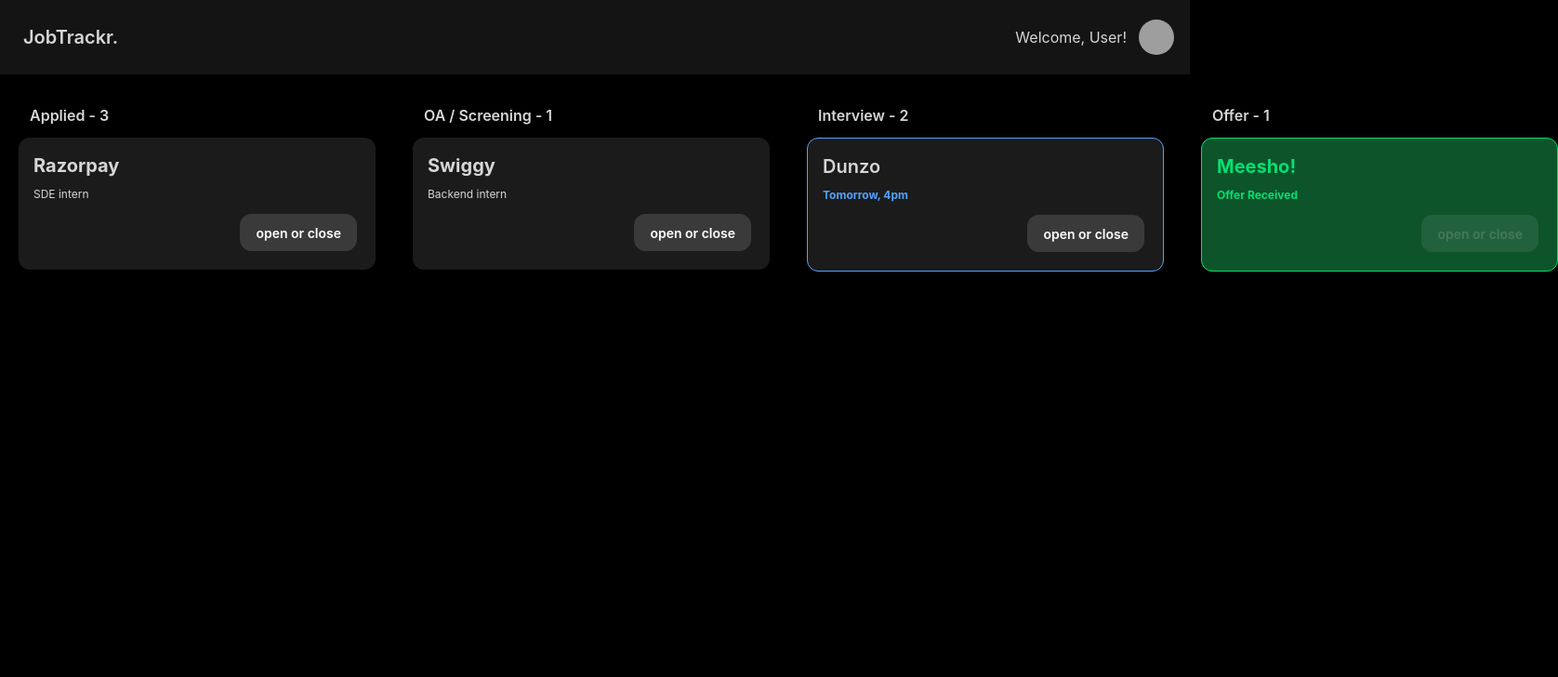
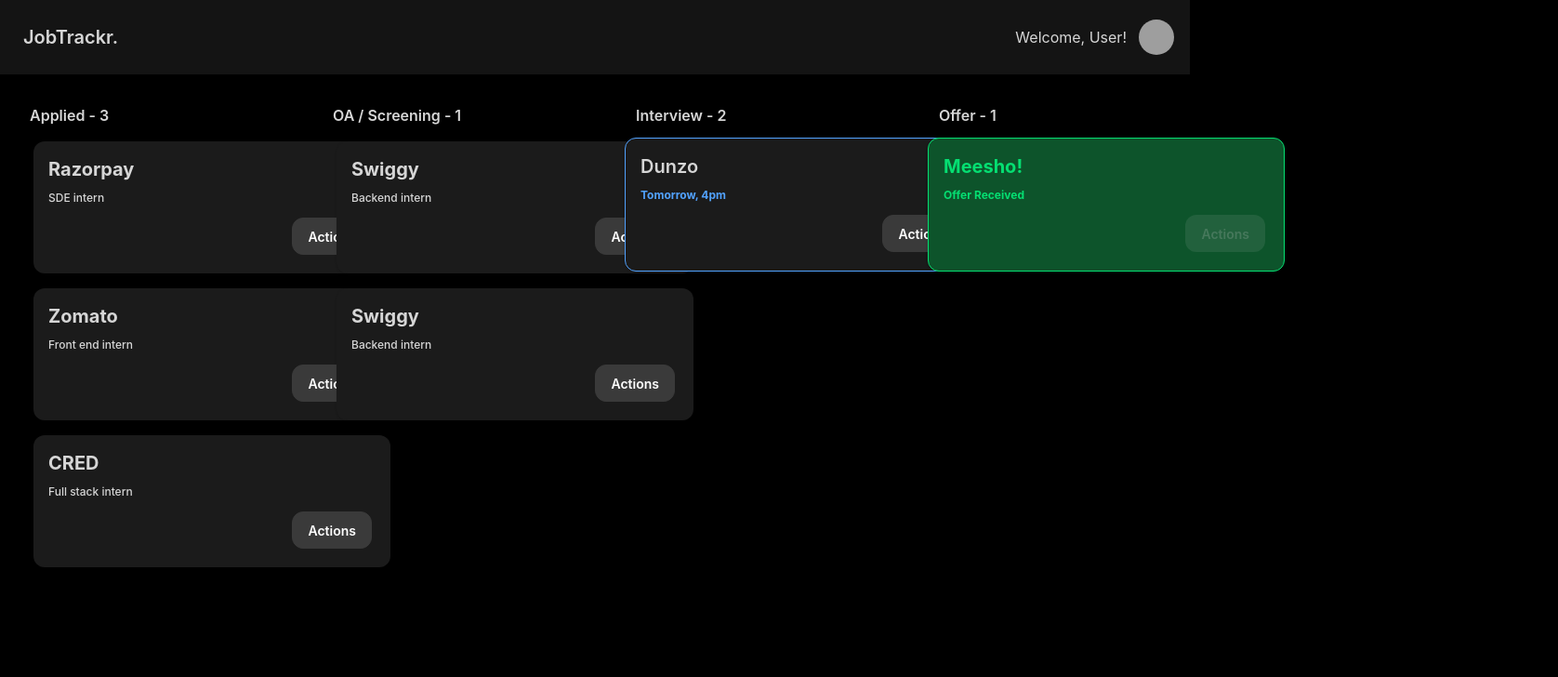
Before and after one commit to AkhilYeddu/jobTrackr-web, a React (Vite) app: page / in a window 1280 px wide. Shown: the top 728 px of the page at 93% size, 1676 px wide, since content can reach past the window. Built offline with nearby package versions, Linux system fonts and the light colour scheme; grey boxes are pictures that could not be loaded.

Commit message:
style: messing with font size

```diff
--- a/src/components/DashBoard.jsx
+++ b/src/components/DashBoard.jsx
@@ -1,16 +1,16 @@
 const DashBoard = () => {
   return (
-    <div className="dashboard flex">
+    <div className="dashboard grid grid-cols-1 md:grid-cols-2 xl:grid-cols-4 gap-6">
 
         <div className="applied m-5">
             <h3 className="font-semibold m-3">Applied - 3</h3>
-            <div className="card w-96 bg-base-300 card-sm shadow-sm rounded-xl transition-all duration-300 hover:-translate-y-2 ">
+            <div className="card w-96 bg-base-300 card-sm shadow-sm rounded-xl transition-all duration-300 hover:-translate-y-2 m-4">
                 <div className="card-body">
                     <h2 className="card-title font-bold font-bold text-xl">Razorpay</h2>
-                    <p>SDE intern</p>
+                    <p className="font-medium">SDE intern</p>
                 <div className="justify-end card-actions">
                     <details className="dropdown ">
-                        <summary className="btn m-1 btn-primary border rounded-xl cursor-pointer  hover:bg-white hover:text-black">open or close</summary>
+                        <summary className="btn m-1 btn-primary border rounded-xl cursor-pointer  hover:bg-white hover:text-black">Actions</summary>
                         <ul className="menu dropdown-content bg-base-200 rounded-box z-1 w-52 p-2 shadow-sm">
                             <li><a>Item 1</a></li>
                             <li><a>Item 2</a></li>
@@ -21,16 +21,68 @@
             </div>
         </div>
 
+        <div className="card w-96 bg-base-300 card-sm shadow-sm rounded-xl transition-all duration-300 hover:-translate-y-2  m-4">
+                <div className="card-body">
+                    <h2 className="card-title font-bold font-bold text-xl">Zomato</h2>
+                    <p className="font-medium">Front end intern</p>
+                <div className="justify-end card-actions">
+                    <details className="dropdown ">
+                        <summary className="btn m-1 btn-primary border rounded-xl cursor-pointer  hover:bg-white hover:text-black">Actions</summary>
+                        <ul className="menu dropdown-content bg-base-200 rounded-box z-1 w-52 p-2 shadow-sm">
+                            <li><a>Item 1</a></li>
+                            <li><a>Item 2</a></li>
+                        </ul>
+                    </details>
+
+            </div>
+            </div>
+        </div>
+
+        <div className="card w-96 bg-base-300 card-sm shadow-sm rounded-xl transition-all duration-300 hover:-translate-y-2  m-4">
+                <div className="card-body">
+                    <h2 className="card-title font-bold font-bold text-xl">CRED</h2>
+                    <p className="font-medium">Full stack intern</p>
+                <div className="justify-end card-actions">
+                    <details className="dropdown ">
+                        <summary className="btn m-1 btn-primary border rounded-xl cursor-pointer  hover:bg-white hover:text-black">Actions</summary>
+                        <ul className="menu dropdown-content bg-base-200 rounded-box z-1 w-52 p-2 shadow-sm">
+                            <li><a>Item 1</a></li>
+                            <li><a>Item 2</a></li>
+                        </ul>
+                    </details>
+
+            </div>
+            </div>
+        </div>
+
+
+
     </div>
     <div className="oa-screening m-5">
         <h3 className="font-semibold m-3">OA / Screening - 1</h3>
-        <div className="card w-96 bg-base-300 card-sm shadow-sm rounded-xl transition-all duration-300 hover:-translate-y-2 ">
+        <div className="card w-96 bg-base-300 card-sm shadow-sm rounded-xl transition-all duration-300 hover:-translate-y-2 m-4">
         <div className="card-body">
             <h2 className="card-title font-bold text-xl">Swiggy</h2>
-            <p>Backend intern</p>
+            <p className="font-medium">Backend intern</p>
             <div className="justify-end card-actions">
                     <details className="dropdown ">
-                        <summary className="btn m-1 btn-primary border rounded-xl cursor-pointer  hover:bg-white hover:text-black">open or close</summary>
+                        <summary className="btn m-1 btn-primary border rounded-xl cursor-pointer  hover:bg-white hover:text-black">Actions</summary>
+                        <ul className="menu dropdown-content bg-base-200 rounded-box z-1 w-52 p-2 shadow-sm">
+                            <li><a>Item 1</a></li>
+                            <li><a>Item 2</a></li>
+                        </ul>
+                    </details>
+            </div>
+        </div>
+        </div>
+
+        <div className="card w-96 bg-base-300 card-sm shadow-sm rounded-xl transition-all duration-300 hover:-translate-y-2 m-4">
+        <div className="card-body">
+            <h2 className="card-title font-bold text-xl">Swiggy</h2>
+            <p className="font-medium">Backend intern</p>
+            <div className="justify-end card-actions">
+                    <details className="dropdown ">
+                        <summary className="btn m-1 btn-primary border rounded-xl cursor-pointer  hover:bg-white hover:text-black">Actions</summary>
                         <ul className="menu dropdown-content bg-base-200 rounded-box z-1 w-52 p-2 shadow-sm">
                             <li><a>Item 1</a></li>
                             <li><a>Item 2</a></li>
@@ -49,7 +101,7 @@
             <p className="text-blue-400 font-bold">Tomorrow, 4pm</p>
             <div className="justify-end card-actions">
                     <details className="dropdown ">
-                <summary className="btn m-1 btn-primary border rounded-xl cursor-pointer hover:bg-white hover:text-black">open or close</summary>
+                <summary className="btn m-1 btn-primary border rounded-xl cursor-pointer hover:bg-white hover:text-black">Actions</summary>
                 <ul className="menu dropdown-content bg-base-200 rounded-box z-1 w-52 p-2 shadow-sm">
                     <li><a>Item 1</a></li>
                     <li><a>Item 2</a></li>
@@ -68,7 +120,7 @@
             <p className="text-green-400 font-bold ">Offer Received</p>
             <div className="justify-end card-actions">
                     <details className="dropdown ">
-                <summary className="btn m-1 btn-primar border rounded-xl btn-disabled cursor-pointer">open or close</summary>
+                <summary className="btn m-1 btn-primar border rounded-xl btn-disabled cursor-pointer">Actions</summary>
                 <ul className="menu dropdown-content bg-base-200 rounded-box z-1 w-52 p-2 shadow-sm">
                     <li><a>Item 1</a></li>
                     <li><a>Item 2</a></li>
```
